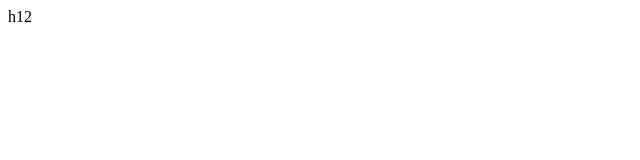
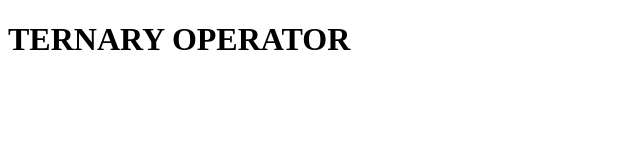
Before and after one commit to hamadullah-hm/JavaScript-Practice, a plain HTML site: page Ternary Operator/index.html in a window 1280 px wide. Shown: the whole page, without its empty margins (0-640 px from the left). Drawn offline with Linux system fonts and the light colour scheme.

Commit message:
Auto update: 2026-11-24 14:10:14

```diff
--- a/Ternary Operator/index.html
+++ b/Ternary Operator/index.html
@@ -6,8 +6,7 @@
     <title>Document</title>
 </head>
 <body>
-      h12
-
+      <h1>TERNARY OPERATOR</h1>
     <script src="./script.js"></script>
 </body>
 </html>
```
